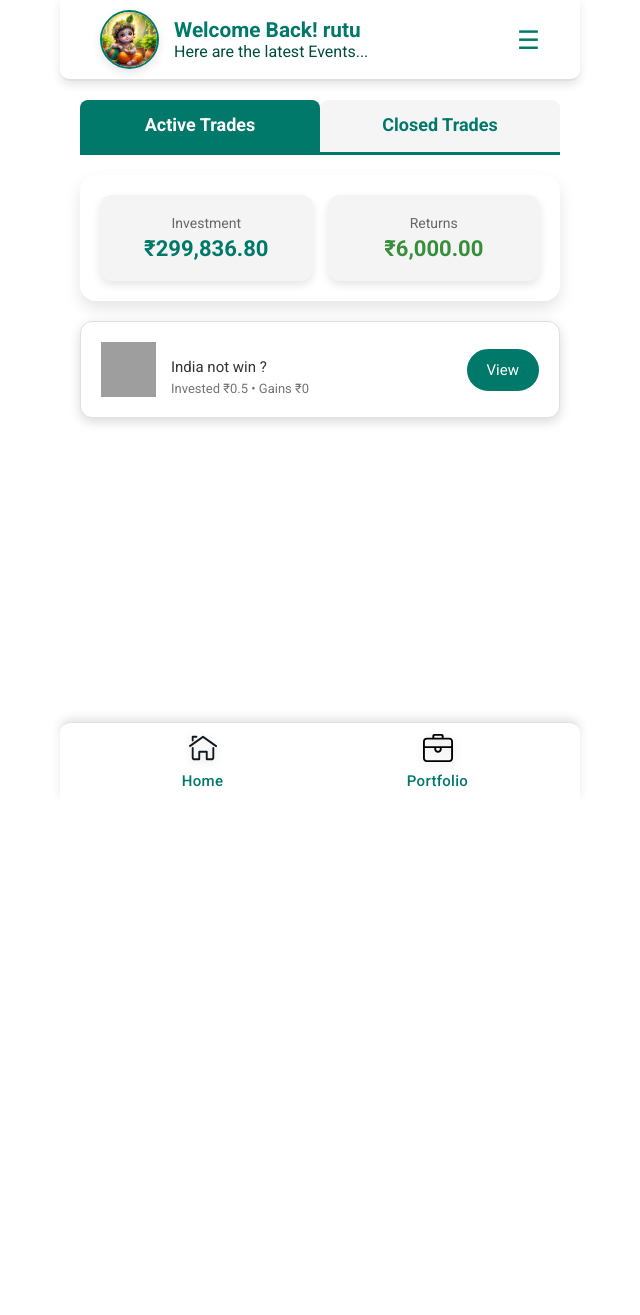
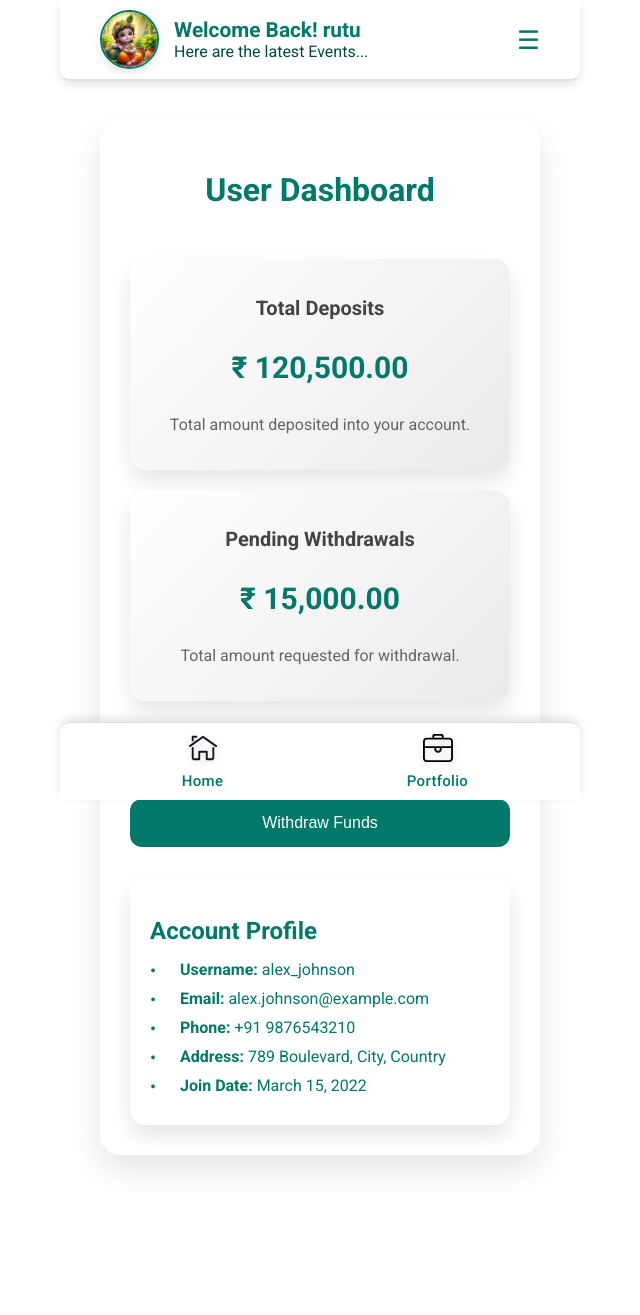
Before and after one commit to Rutu66/Arena21, a Django app: page /dashboard/ in a window 1280 px wide. Shown: the whole page, without its empty margins (320-960 px from the left). Before the commit the page ends 787 px from the top, so only its background shows below. Run offline with Django 4.2, Linux system fonts and the light colour scheme; a user stored in the database is signed in; data comes from the database, SQL or seed files in the repository; both versions use the stored data as it was after the commit; grey boxes are pictures that could not be loaded.

Commit message:
dashboard

```diff
--- a/mainapp/urls.py
+++ b/mainapp/urls.py
@@ -17,7 +17,9 @@ urlpatterns = [
     path('event_closed/<int:event_id>/', event_closed, name='event_closed'),
     path('profile/', profile, name='profile'),
 
+    path('portfolio/', portfolio, name='portfolio'),
     path('dashboard/', dashboard, name='dashboard'),
+
     path('add_money/', add_money, name='add_money'),
     path('place_order/', place_order, name='place_order'),
     path('cancel_order/<int:order_id>/', cancel_order, name='cancel_order'),
--- a/mainapp/views.py
+++ b/mainapp/views.py
@@ -136,34 +136,38 @@ def event_closed(request, event_id):
 
 
 from collections import defaultdict
-
-def dashboard(request):
+def portfolio(request):
     profile, created = Profile.objects.get_or_create(user=request.user)
-
-    # Get all orders, match orders, and cancel orders
     orders = Order.objects.filter(user=request.user)
     matchorders = MatchOrder.objects.filter(user=request.user)
     cancelorders = CancelOrder.objects.filter(user=request.user)
     closedevents = ClosedEvent.objects.filter(user=request.user)
 
-    # Group everything by event
-    grouped_events = defaultdict(lambda: {'orders': [], 'matchorders': [], 'cancelorders': []})
+    grouped_events = defaultdict(lambda: {'orders': [], 'matchorders': [], 'cancelorders': [], 'total_match_price': 0})
+
+    total_investment = 0
 
     for order in orders:
         grouped_events[order.event]['orders'].append(order)
 
     for matchorder in matchorders:
         grouped_events[matchorder.event]['matchorders'].append(matchorder)
+        grouped_events[matchorder.event]['total_match_price'] += matchorder.total_match_price
+        total_investment += matchorder.total_match_price
 
     for cancelorder in cancelorders:
         grouped_events[cancelorder.event]['cancelorders'].append(cancelorder)
 
-    return render(request, 'dashboard.html', {
+    return render(request, 'portfolio.html', {
         'profile': profile,
         'grouped_events': dict(grouped_events),
         'cancelorders': cancelorders,
-        'closedevents' : closedevents
+        'closedevents': closedevents,
+        'total_investment': total_investment
     })
+
+def dashboard(request):
+    return render(request, 'dashboard.html')
 
 
 @login_required
--- a/templates/base.html
+++ b/templates/base.html
@@ -37,7 +37,7 @@
             </a>
         </div>
         <div class="nav-item">
-            <a href="{% url 'dashboard' %}">
+            <a href="{% url 'portfolio' %}">
                 <img src="{% static 'images/portfolio.svg' %}" alt="Portfolio Icon">
                 <span>Portfolio</span>
             </a>
@@ -63,8 +63,8 @@
 
         <ul class="menu-items">
             <li><a href="{% url 'profile' %}"><i class="fas fa-user icon-profile"></i>Profile</a></li>
-            <li><a href=""><i class="fas fa-tachometer-alt icon-dashboard"></i>Dashboard</a></li>
-            <li><a href="{% url 'dashboard' %}"><i class="fas fa-briefcase icon-portfolio"></i>Portfolio</a></li>
+            <li><a href="{% url 'dashboard' %}"><i class="fas fa-tachometer-alt icon-dashboard"></i>Dashboard</a></li>
+            <li><a href="{% url 'portfolio' %}"><i class="fas fa-briefcase icon-portfolio"></i>Portfolio</a></li>
             <li class="logout"><a href="{% url 'logout' %}"><i class="fas fa-sign-out-alt icon-logout"></i>Logout</a></li>
         </ul>
     </div>
--- a/templates/dashboard.html
+++ b/templates/dashboard.html
@@ -1,85 +1,176 @@
 {% extends 'base.html' %}
 
-{% block title %}Dashboard - Responsive UI{% endblock %}
+{% block title %}Dashboard - Modern Interface{% endblock %}
 
 {% block content %}
-    <div class="event-container">
-        <div class="dash-tabs">
-            <div class="dash-tab active" onclick="openTab('activeTrades', event)">Active Trades</div>
-            <div class="dash-tab" onclick="openTab('closedTrades', event)">Closed Trades</div>
+<style>
+    body {
+        font-family: 'Roboto', sans-serif;
+        margin: 0;
+        padding: 0;
+        box-sizing: border-box;
+        background-color: #ffffff;
+        color: #00796b;
+    }
+
+    .dash-container {
+        max-width: 600px;
+        margin: 0 auto;
+        padding: 20px;
+        padding-bottom: 80px;
+
+    }
+
+    .dashboard-container {
+        background: #ffffff;
+        border-radius: 20px;
+        box-shadow: 0 15px 30px rgba(0, 0, 0, 0.1);
+        padding: 30px;
+        display: flex;
+        flex-direction: column;
+        gap: 30px;
+    }
+
+    .dashboard-title {
+        font-size: 32px;
+        margin-bottom: 20px;
+        color: #00796b;
+        text-align: center;
+        font-weight: 700;
+    }
+
+    .dashboard-cards {
+        display: flex;
+        flex-wrap: wrap;
+        gap: 20px;
+    }
+
+    .dashboard-card {
+        background: linear-gradient(135deg, #ffffff 0%, #eaeaea 100%);
+        border-radius: 16px;
+        box-shadow: 0 10px 20px rgba(0, 0, 0, 0.1);
+        padding: 20px;
+        flex: 1 1 calc(50% - 20px);
+        text-align: center;
+        transition: transform 0.3s ease, box-shadow 0.3s ease;
+    }
+
+    .dashboard-card:hover {
+        transform: translateY(-4px);
+        box-shadow: 0 12px 24px rgba(0, 0, 0, 0.2);
+    }
+
+    .card-title {
+        font-size: 20px;
+        color: #444;
+        margin-bottom: 10px;
+    }
+
+    .card-value {
+        font-size: 30px;
+        color: #00796b;
+        font-weight: 700;
+    }
+
+    .card-description {
+        font-size: 16px;
+        color: #666;
+    }
+
+    .action-container {
+        display: flex;
+        flex-direction: column;
+        gap: 20px;
+    }
+
+    .action-button {
+        background-color: #00796b;
+        color: #ffffff;
+        border: none;
+        border-radius: 12px;
+        padding: 15px 25px;
+        font-size: 16px;
+        cursor: pointer;
+        transition: background-color 0.3s ease, transform 0.3s ease;
+        text-align: center;
+    }
+
+    .action-button:hover {
+        background-color: #004d40;
+        transform: translateY(-2px);
+        box-shadow: 0 6px 12px rgba(0, 0, 0, 0.2);
+    }
+
+    .account-details {
+        background-color: #ffffff;
+        border-radius: 16px;
+        box-shadow: 0 10px 20px rgba(0, 0, 0, 0.1);
+        padding: 20px;
+    }
+
+    .details-title {
+        font-size: 24px;
+        color: #00796b;
+        margin-bottom: 15px;
+        font-weight: 700;
+    }
+
+    .details-list {
+        list-style-type: none;
+        padding: 0;
+        margin: 0;
+    }
+
+    .details-list li {
+        font-size: 16px;
+        margin-bottom: 10px;
+        position: relative;
+        padding-left: 30px;
+    }
+
+    .details-list li::before {
+        content: '•';
+        font-size: 18px;
+        color: #00796b;
+        position: absolute;
+        left: 0;
+        top: 0;
+    }
+</style>
+
+<div class="dash-container">
+    <div class="dashboard-container">
+        <h1 class="dashboard-title">User Dashboard</h1>
+
+        <div class="dashboard-cards">
+            <div class="dashboard-card">
+                <h2 class="card-title">Total Deposits</h2>
+                <p class="card-value">₹ 120,500.00</p>
+                <p class="card-description">Total amount deposited into your account.</p>
+            </div>
+
+            <div class="dashboard-card">
+                <h2 class="card-title">Pending Withdrawals</h2>
+                <p class="card-value">₹ 15,000.00</p>
+                <p class="card-description">Total amount requested for withdrawal.</p>
+            </div>
         </div>
 
-        <!-- Content for Active Trades -->
-        <div id="activeTrades" class="dash-content active">
-
-            <div class="dash-trade-info">
-                <div class="dash-current-values">
-                    <div class="value-card total-investment">
-                        <span class="value-label">Investment</span>
-                        <span class="value-amount">₹299,836.80</span>
-                    </div>
-                    <div class="value-card total-returns">
-                        <span class="value-label">Returns</span>
-                        <span class="value-amount">₹6,000.00</span>
-                    </div>
-                </div>
-
-            </div>
-
-
-            {% for event, event_data in grouped_events.items %}
-            <div class="dash-trade-card">
-                <div class="dash-info">
-                    <div class="dash-badge-logo-container">
-                        <img src="{{ event.icon.url }}" alt="{{ event.title }}" class="dash-icon">
-                    </div>
-                    <div class="dash-text">
-                        {{ event.title }}
-                        <div class="dash-invested">Invested ₹0.5 • Gains ₹0</div>
-                    </div>
-                </div>
-                <a href="{% url 'event_active' event.id %}" class="dash-btn">View</a>
-            </div>
-            {% endfor %}
+        <div class="action-container">
+            <button class="action-button">Deposit Funds</button>
+            <button class="action-button">Withdraw Funds</button>
         </div>
 
-        <!-- Content for Closed Trades -->
-        <div id="closedTrades" class="dash-content">
-            <div class="dash-trade-info">
-
-                <div class="dash-current-values">
-
-                    <div class="value-card total-investment">
-                        <span class="value-label">Total Investment</span>
-                        <span class="value-amount">₹299,836.80</span>
-                    </div>
-                    <div class="value-card total-returns">
-                        <span class="value-label">Total Returns</span>
-                        <span class="value-amount">₹6,000.00</span>
-                    </div>
-                </div>
-                <div class="dash-details">
-                    <span class="details-label">Today's Returns</span>
-                    <span class="details-value">₹-7,400.00</span>
-                </div>
-            </div>
-
-
-            {% for event in closedevents %}
-            <div class="dash-trade-card">
-                <div class="dash-info">
-                    <div class="dash-badge-logo-container">
-                        <img src="{{ event.settled_event.event.icon.url }}" alt="{{ closedevents.event.title }}" class="dash-icon">
-                    </div>
-                    <div class="dash-text">
-                        {{ event.settled_event.event.title }}
-                        <div class="dash-invested">Invested ₹0.5 • Gains ₹0</div>
-                    </div>
-                </div>
-                <a href="{% url 'event_closed' event.id %}" class="dash-btn">View</a>
-            {% endfor %}
-
+        <div class="account-details">
+            <h2 class="details-title">Account Profile</h2>
+            <ul class="details-list">
+                <li><strong>Username:</strong> alex_johnson</li>
+                <li><strong>Email:</strong> alex.johnson@example.com</li>
+                <li><strong>Phone:</strong> +91 9876543210</li>
+                <li><strong>Address:</strong> 789 Boulevard, City, Country</li>
+                <li><strong>Join Date:</strong> March 15, 2022</li>
+            </ul>
         </div>
     </div>
-
+</div>
 {% endblock %}
```
Also changed, not shown: static/css/style.css (+54 -40 lines), static/js/scripts.js (+54 -0 lines), templates/index.html (+13 -4 lines), templates/portfolio.html (added, +86 -0 lines), db.sqlite3, 1 other file.
